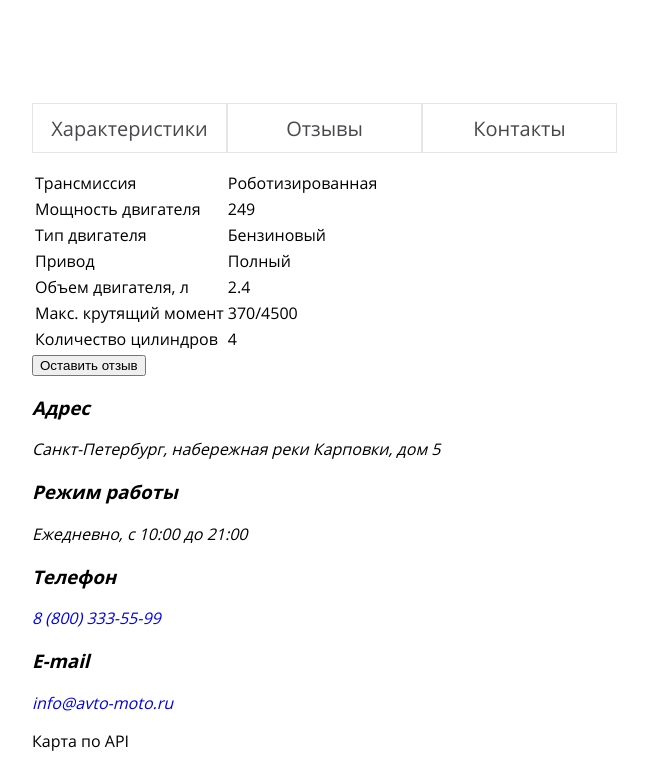
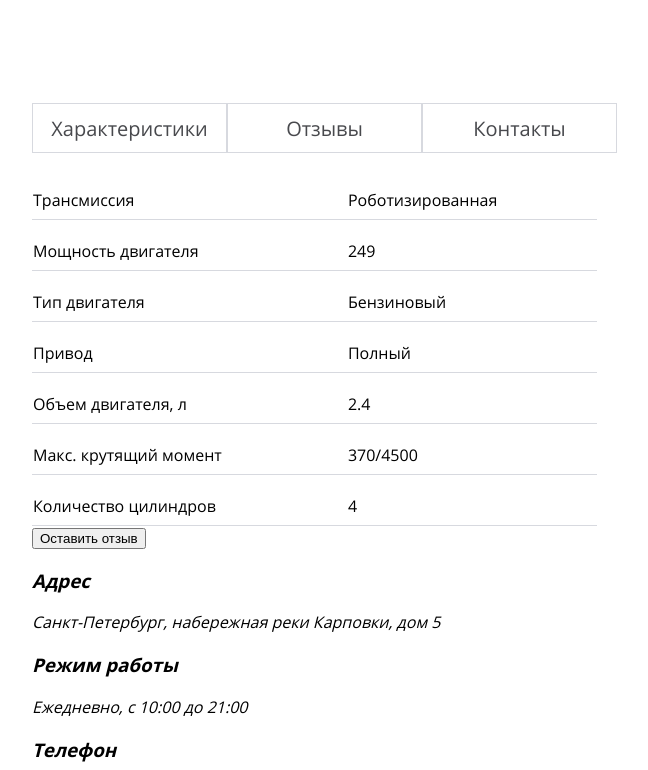
Before and after one commit to KrivosheevAA/Avto-Moto, a website built with webpack: page source/index.html in a window 1280 px wide. Shown: the part 710-1480 px from the top of the page, without its empty margins (68-716 px from the left). Built offline with nearby package versions, Linux system fonts and the light colour scheme; files whose address does not match are found by name.

Commit message:
правки на главной

```diff
--- a/source/index.html
+++ b/source/index.html
@@ -14,11 +14,11 @@
   <header class="page-header">
     <div class="container page-header__container">
       <div class="page-header__logo">
-        <a href="#">
-        <svg class="page-header__logo-img" width="55" height="55">
-          <use xlink:href="img/sprite_auto.svg#icon-logo"></use>
-        </svg>
-      </a>
+        <a>
+          <svg class="page-header__logo-img" width="55" height="55">
+            <use xlink:href="img/sprite_auto.svg#icon-logo"></use>
+          </svg>
+        </a>
         <div class="page-header__logo-name">
           <p class="page-header__logo-name--first">AVTO</p>
           <p class="page-header__logo-name--second">MOTO</p>
@@ -147,8 +147,8 @@
             <li><button type="button">Контакты</button></li>
           </ul>
           <ul class="tabs__content">
-            <li>
-              <table>
+            <li class="tabs__content-specifications">
+              <table cellspacing="0">
                 <tbody>
                   <tr>
                     <td>Трансмиссия</td>
@@ -181,10 +181,10 @@
                 </tbody>
               </table>
             </li>
-            <li>
+            <li class="tabs__content-reviews">
               <button type="button">Оставить отзыв</button>
             </li>
-            <li>
+            <li class="tabs__content-contacts">
               <address>
                 <h3>Адрес</h3>
                 <p>Санкт-Петербург, набережная реки Карповки, дом 5</p>
--- a/source/sass/blocks/site-body.scss
+++ b/source/sass/blocks/site-body.scss
@@ -59,3 +59,7 @@ a {
     opacity: 0.6;
   }
 }
+
+button {
+  cursor: pointer;
+}
--- a/source/sass/blocks/tabs.scss
+++ b/source/sass/blocks/tabs.scss
@@ -16,7 +16,7 @@
     text-align: center;
     color: $color-dark-grey;
     background-color: $color-white;
-    border: 1px solid $color-light-grey;
+    border: 1px solid $color-grey-1;
   }
 }
 
@@ -25,6 +25,14 @@
   background-color: $color-red;
 }
 
-.tabs__content {
+.tabs__content-specifications {
+  table {
+    min-width: 565px;
+  }
 
+  td {
+    border-bottom: 1px solid $color-grey-1;
+    padding-bottom: 8px;
+    padding-top: 20px;
+  }
 }
--- a/source/sass/variables.scss
+++ b/source/sass/variables.scss
@@ -2,6 +2,7 @@ $font: "Open Sans", "Arial", sans-serif;
 $retina-dppx: 1.5dppx;
 $retina-dpi: 144dpi;
 $color-grey: #f5f5f9;
+$color-grey-1: #d7d9df;
 $color-light-grey: #e5e5e5;
 $color-dark-grey: #48494d;
 $color-white: #ffffff;
```
Also changed, not shown: build/css/style.min.css, build/index.html, 1 other file.
